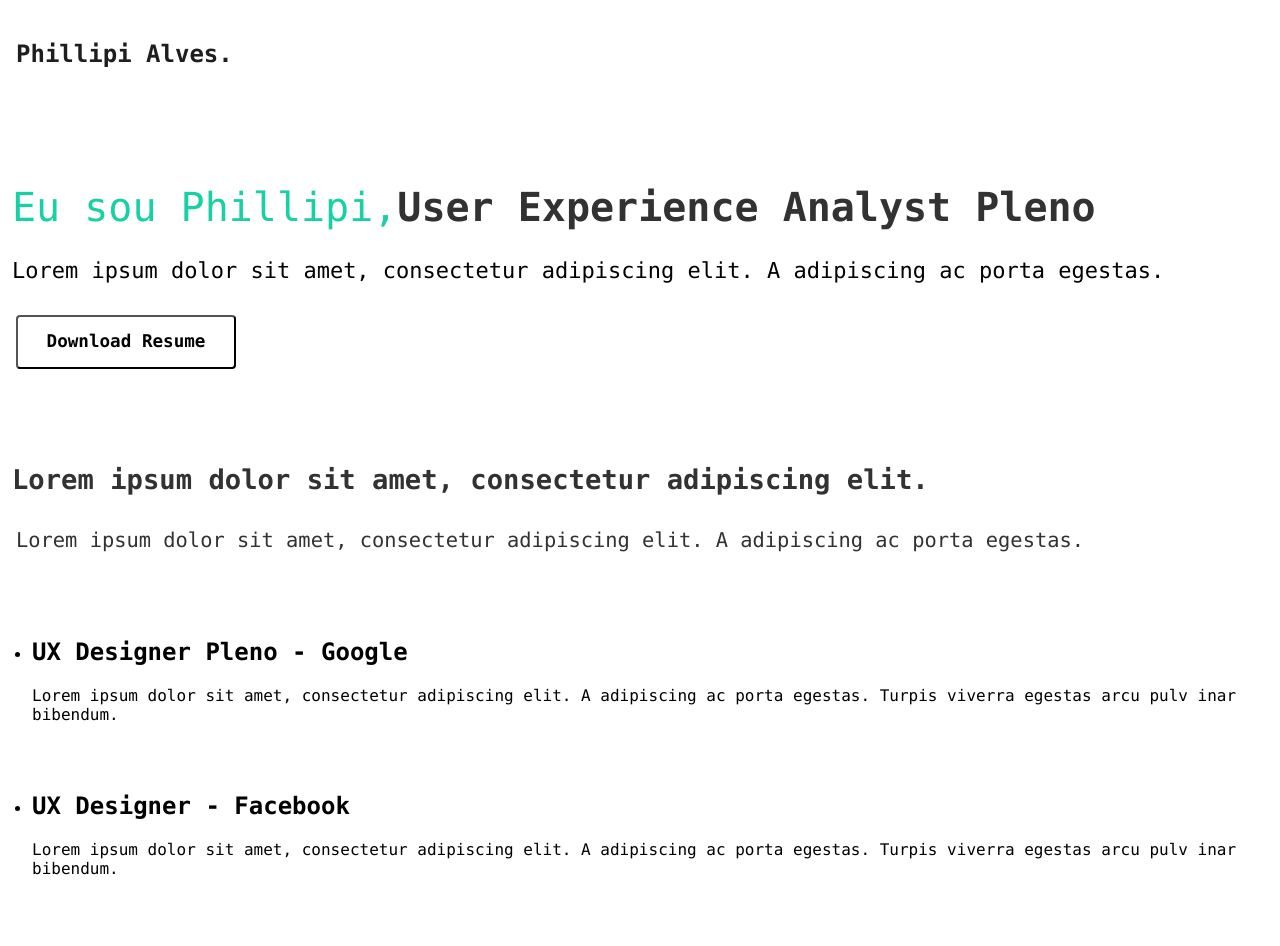
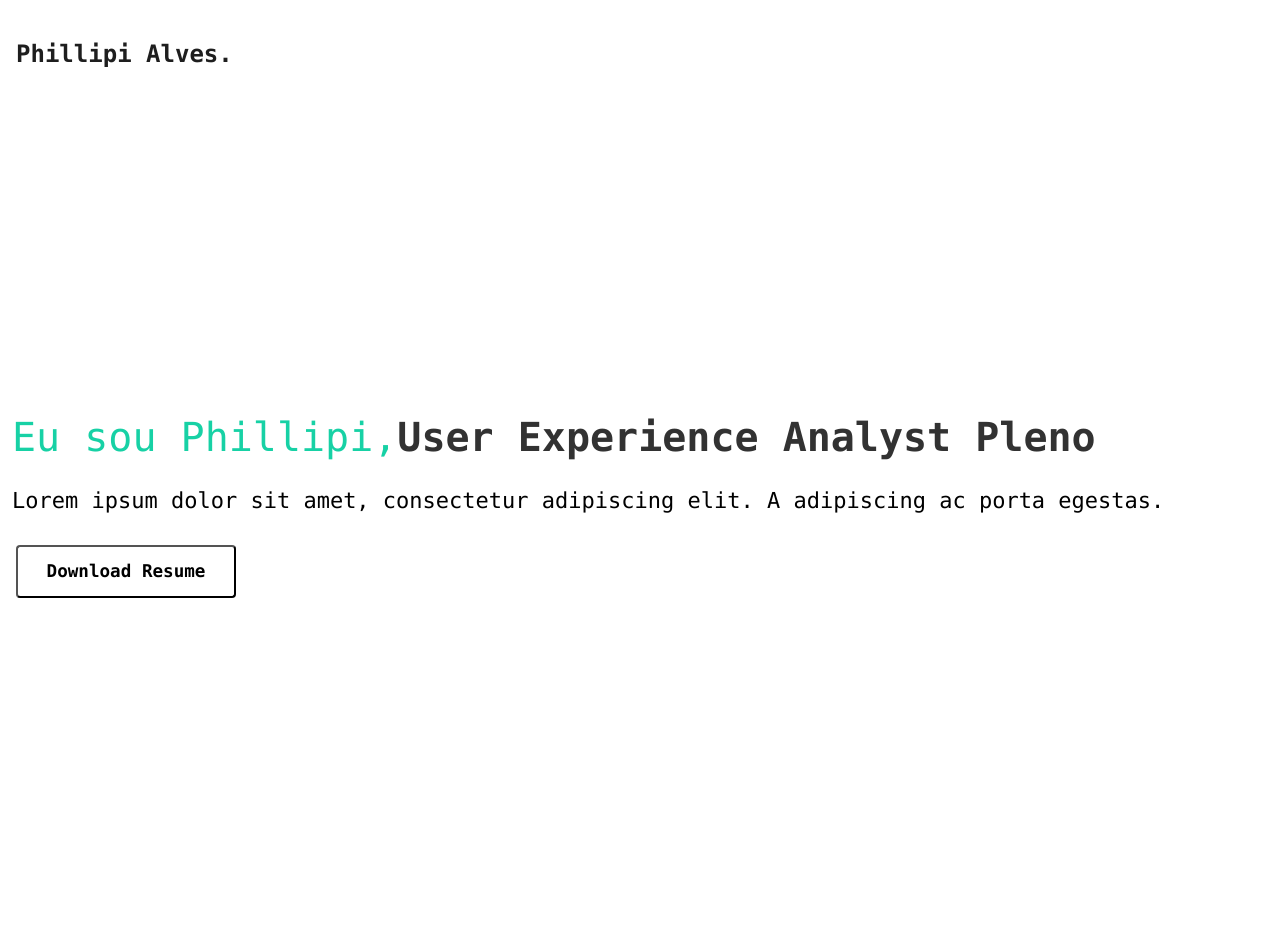
Before and after one commit to Phixelz/MyPortfolio, a Next.js app: page / in a window 1280 px wide. Shown: the top 946 px of the page. Built offline with nearby package versions, Linux system fonts and the light colour scheme.

Commit message:
New hero page add

```diff
--- a/pages/index.js
+++ b/pages/index.js
@@ -1,6 +1,6 @@
 import styles from '../styles/Styles.module.css'
 
-export default function Main () {
+export default function Main() {
   return (
     <div className={styles.container}>
 
--- a/styles/Styles.module.css
+++ b/styles/Styles.module.css
@@ -15,11 +15,11 @@
 }
 
 .hero {
-    margin-top: 4rem;
+    min-height: 100vh;
     flex: 1;
     display: flex;
     flex-direction: column;
-    justify-content: left;
+    justify-content: center;
     align-items: left;
 }
 
@@ -98,6 +98,7 @@
     align-items: left;
     flex-wrap: wrap;
     margin-top: 4rem;
+    padding-top: 4rem;
 
 }
 
```
Lines whose indentation alone changed are shown as unchanged.
